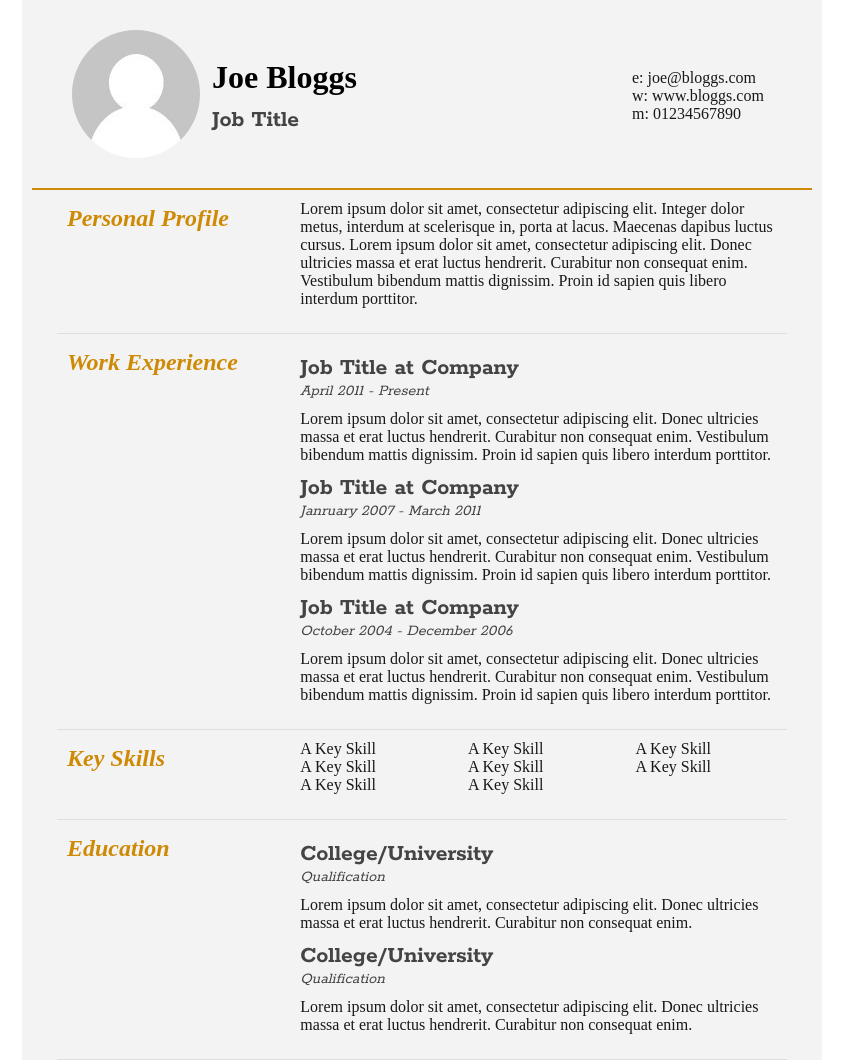
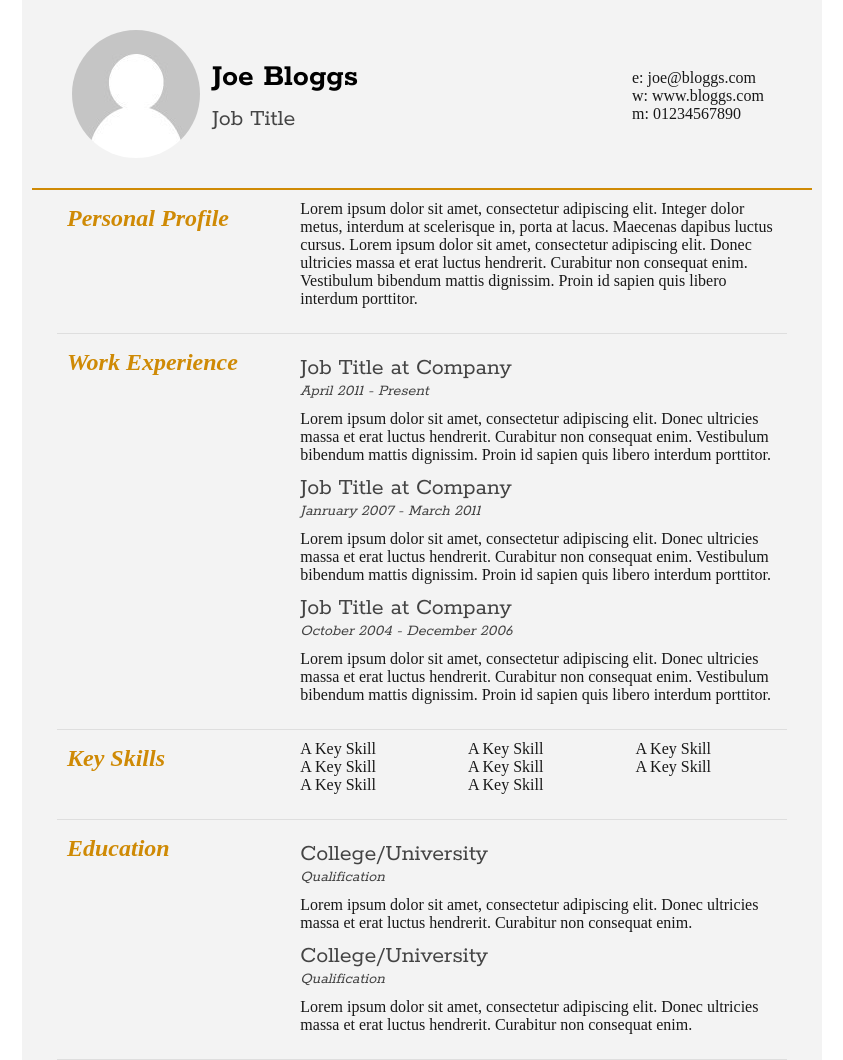
Before and after one commit to rodrigoLui/Curriculum-Vitae, a plain HTML site: page index.html in a window 1280 px wide. Shown: the whole page, without its empty margins (218-1061 px from the left). Drawn offline with Linux system fonts and the light colour scheme.

Commit message:
Update style.css

```diff
--- a/style.css
+++ b/style.css
@@ -1,6 +1,7 @@
 @import url('https://fonts.googleapis.com/css2?family=Lato:ital,wght@0,100;0,300;0,400;0,700;1,100;1,300;1,400&display=swap');
 
 @import url('https://fonts.googleapis.com/css2?family=Lato:ital,wght@0,100;0,300;0,400;0,700;1,100;1,300;1,400&family=Rokkitt:wght@100;200;300;400;500;600&display=swap');
+
 :root {
 	--corTopicoDivisor: #cf8a05;
 	--corTexto-contato: #181818;
@@ -47,6 +48,7 @@
 	display: flex;
 	flex-direction: column;
 	justify-content: center;
+	font-family: 'Rokkitt';
 }
 
 #contactDetails{
@@ -94,6 +96,7 @@ a{
 h2{
 	color: var(--corTitulo-subTitulo);
 	font-family: var(--fontTitulo);
+	font-weight: 400;
 	padding-top: 10px;
 }
 
```
